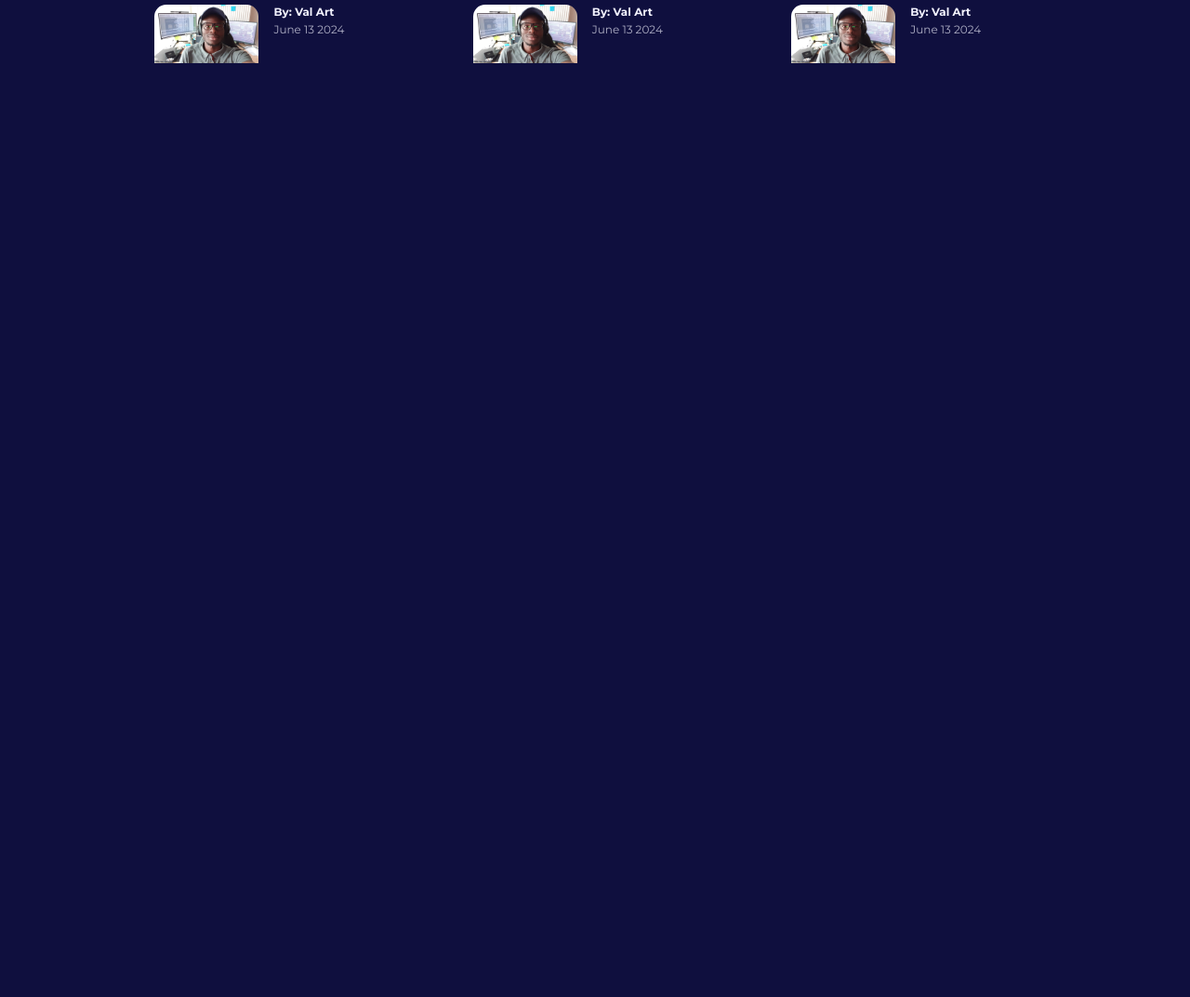
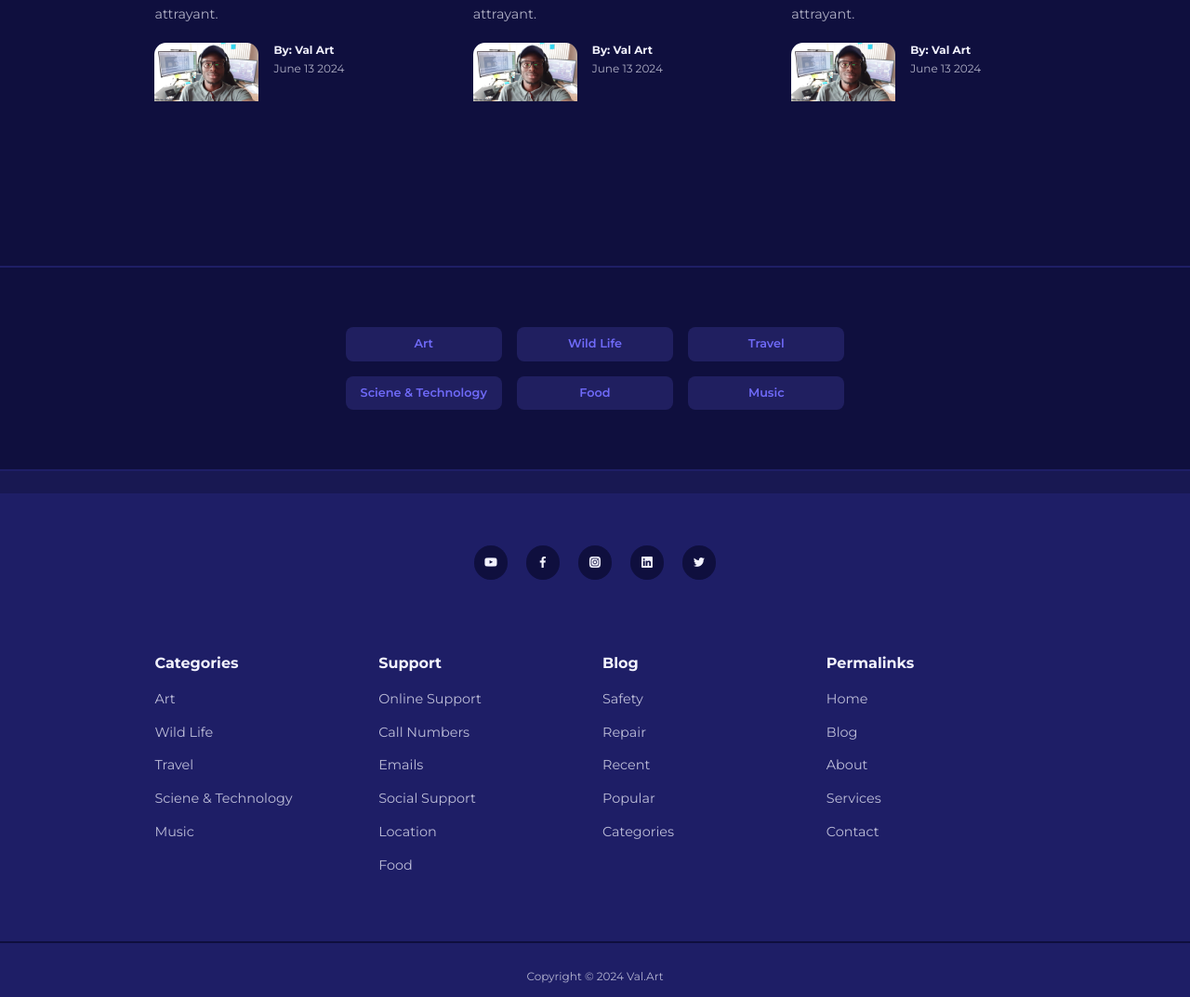
Before and after one commit to val-art01/blog-crud-app, a plain HTML site: page index.html in a window 1280 px wide. Shown: the part 2501-3574 px from the top of the page at 93% size. Before the commit the page ends 2746 px from the top, so only its background shows below. Drawn offline with nearby package versions, Linux system fonts and the light colour scheme.

Commit message:
Add Footer

```diff
--- a/css/styles.css
+++ b/css/styles.css
@@ -78,7 +78,7 @@ h2{
 
 h3{
     font-size: 1.1rem;
-    image-rendering: 0.8rem 0 0.5rem;
+    margin: 0.8rem 0 0.5rem;
 }
 
 h4{
@@ -182,7 +182,7 @@ nav button{
 BOUTON DE CATEGORIE
 ===============================================================================================
 */
-.cotegory_button{
+.cotegory_button {
     background: var(--color-primary-light);
     color: var(--color-primary);
     display: inline-block;
@@ -193,7 +193,7 @@ BOUTON DE CATEGORIE
     text-align: center;
 }
 
-.cotegory_button:hover{
+.cotegory_button:hover {
     color: var(--color-white);
 }
 
@@ -254,3 +254,101 @@ POSTS
     gap: 5rem;
     margin-bottom: 5rem;
 }
+
+/* ============================================================================================
+CATEGORY DES BUTTONS
+===============================================================================================
+*/
+.category_button{
+    background: var(--color-primary-light);
+    color: var(--color-primary);
+    display: inline-block;
+    padding: 0.5rem 1rem;
+    border-radius: var(--card-border-radius-2);
+    font-weight: 600;
+    font-size: 0.8rem;
+    text-align: center;
+}
+
+.category_button:hover{
+    color: var(--color-white);
+}
+
+.category_buttons{
+    padding: 4rem 0;
+    border-top: 2px solid var(--color-gray-900);
+    border-bottom: 2px solid var(--color-gray-900);
+}
+
+.category_buttons-container{
+    width: fit-content;
+    display: grid;
+    grid-template-columns: repeat(3, 1fr);
+    gap: 1rem;
+}
+
+/* ============================================================================================
+FOOTER
+===============================================================================================
+*/
+footer{
+    background: var(--color-gray-900);
+    padding: 5rem 0 0;
+    box-shadow: inset 0 1.5rem rgba(0, 0, 0, 0.2);
+}
+
+.footer_socials{
+    margin-inline: auto;
+    width: fit-content;
+    margin-bottom: 5rem;
+    display: flex;
+    justify-content: space-between;
+    align-items: center;
+    gap: 1.2rem;
+}
+
+.footer_socials a{
+    background: var(--color-bg);
+    border-radius: 50%;
+    width: 2.3rem;
+    height: 2.3rem;
+    display: flex;
+    align-items: center;
+    justify-content: center;
+}
+
+.footer_socials a:hover{
+    background: var(--color-white);
+    color: var(--color-bg);
+}
+
+.footer_container{
+    display: grid;
+    grid-template-columns: repeat(4, 1fr);
+    gap: 1rem;
+}
+
+footer h4{
+    color: var(--color-white);
+    margin-bottom: 0.6rem;
+}
+
+footer ul li{
+    padding: 0.4rem 0;
+}
+
+footer ul a{
+    opacity: 0.75;
+}
+
+footer ul a:hover{
+    letter-spacing: 0.2rem;
+    opacity: 1;
+}
+
+.footer_copyright{
+    text-align: center;
+    padding: 1.5rem 0;
+    border-top: 2px solid var(--color-bg);
+    margin-top: 4rem;
+}
--- a/index.html
+++ b/index.html
@@ -208,7 +208,74 @@
         </div>
     </section>
 
+    <!-- ======================================  CATEGORIE DES BOUTTONS  =================================================== -->
+    <section class="category_buttons">
+        <div class="container category_buttons-container">
+            <a href="" class="category_button">Art</a>
+            <a href="" class="category_button">Wild Life</a>
+            <a href="" class="category_button">Travel</a>
+            <a href="" class="category_button">Sciene & Technology</a>
+            <a href="" class="category_button">Food</a>
+            <a href="" class="category_button">Music</a>
+        </div>
+    </section>
 
+    <!-- ======================================  FOOTER  =================================================== -->
+    <footer>
+        <div class="footer_socials">
+            <a href="http://youtube.com" target="_blank"><i class="uil uil-youtube" aria-hidden="true"></i></a>
+            <a href="http://facebook.com" target="_blank"><i class="uil uil-facebook-f" aria-hidden="true"></i></a>
+            <a href="http://instagram.com" target="_blank"><i class="uil uil-instagram-alt" aria-hidden="true"></i></a>
+            <a href="http://linkedin.com" target="_blank"><i class="uil uil-linkedin" aria-hidden="true"></i></a>
+            <a href="http://twitter.com" target="_blank"><i class="uil uil-twitter" aria-hidden="true"></i></a>
+        </div>
+        <div class="container footer_container">
+            <article>
+                <h4>Categories</h4>
+                <ul>
+                    <li><a href="">Art</a></li>
+                    <li><a href="">Wild Life</a></li>
+                    <li><a href="">Travel</a></li>
+                    <li><a href="">Sciene & Technology</a></li>
+                    <li><a href="">Music</a></li>
+                </ul>
+            </article>
+            <article>
+                <h4>Support</h4>
+                <ul>
+                    <li><a href="">Online Support</a></li>
+                    <li><a href="">Call Numbers</a></li>
+                    <li><a href="">Emails</a></li>
+                    <li><a href="">Social Support</a></li>
+                    <li><a href="">Location</a></li>
+                    <li><a href="">Food</a></li>
+                </ul>
+            </article>
+            <article>
+                <h4>Blog</h4>
+                <ul>
+                    <li><a href="">Safety</a></li>
+                    <li><a href="">Repair</a></li>
+                    <li><a href="">Recent</a></li>
+                    <li><a href="">Popular</a></li>
+                    <li><a href="">Categories</a></li>
+                </ul>
+            </article>
+            <article>
+                <h4>Permalinks</h4>
+                <ul>
+                    <li><a href="">Home</a></li>
+                    <li><a href="">Blog</a></li>
+                    <li><a href="">About</a></li>
+                    <li><a href="">Services</a></li>
+                    <li><a href="">Contact</a></li>
+                </ul>
+            </article>
+        </div>
+         <div class="footer_copyright">
+            <small>Copyright &copy; 2024 Val.Art</small>
+         </div>
+    </footer>
     <script src="./js/main.js"></script>
 </body>
 </html>
```
